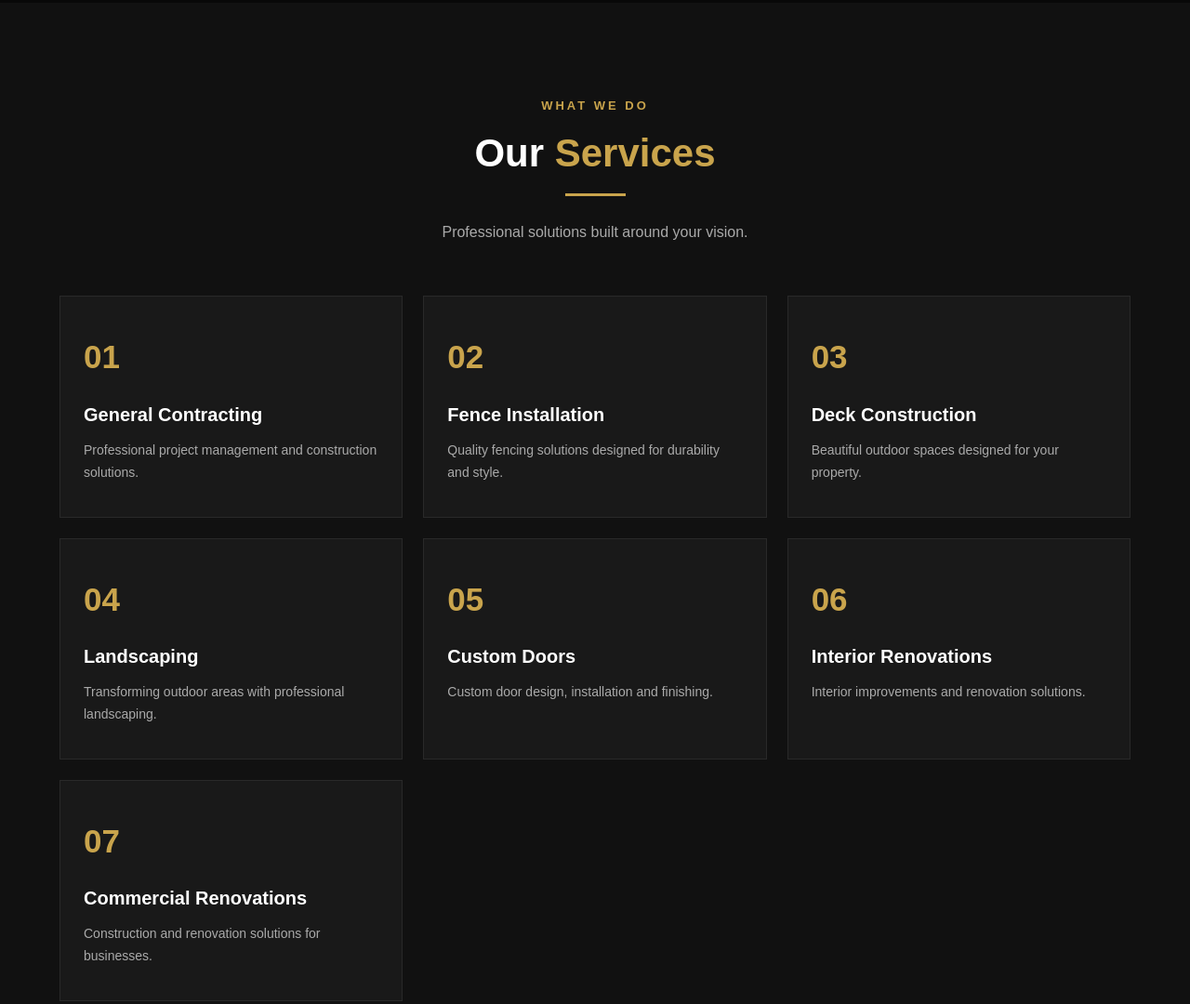
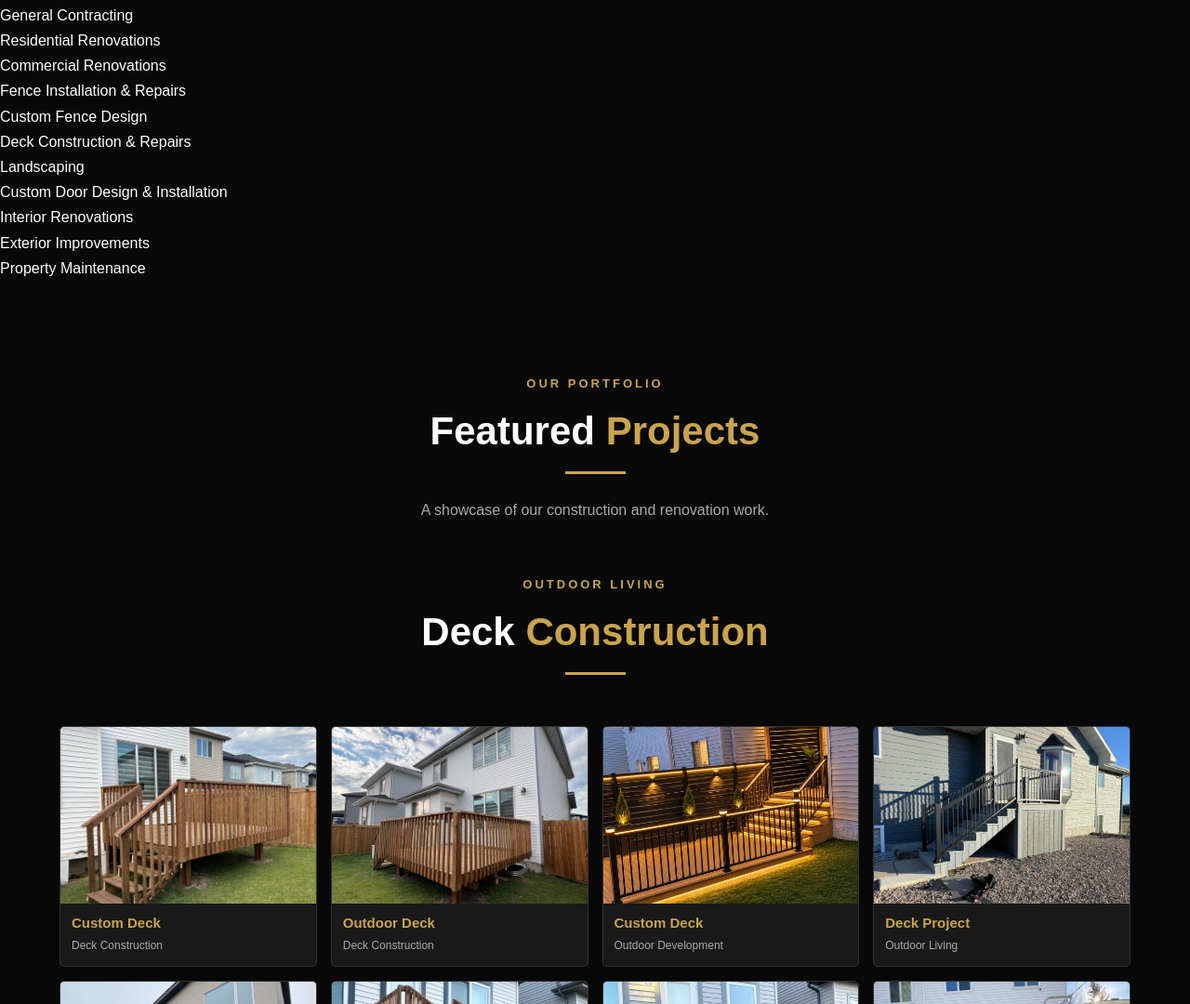
Before and after one commit to harmandhilwan4412-dotcom/hustler-brothers-website, a plain HTML site: page index.html in a window 1280 px wide. Shown: the part 1288-2368 px from the top of the page at 93% size. Drawn offline with Linux system fonts and the light colour scheme.

```diff
--- a/index.html
+++ b/index.html
@@ -122,74 +122,31 @@
 
 
     <!-- SERVICES SECTION -->
-    <section class="services section-padding" id="services">
 
-        <div class="container">
+<div class="services-list">
 
-            <div class="section-heading">
+    <ul>
+        <li>General Contracting</li>
+        <li>Residential Renovations</li>
+        <li>Commercial Renovations</li>
+        <li>Fence Installation & Repairs</li>
+        <li>Custom Fence Design</li>
+        <li>Deck Construction & Repairs</li>
+        <li>Landscaping</li>
+        <li>Custom Door Design & Installation</li>
+        <li>Interior Renovations</li>
+        <li>Exterior Improvements</li>
+        <li>Property Maintenance</li>
+    </ul>
 
-                <p class="gold-text">WHAT WE DO</p>
+</div>
 
-                <h2>Our <span>Services</span></h2>
+</div>
 
-                <p>
-                    Professional solutions built around your vision.
-                </p>
-
-            </div>
-
-            <div class="service-grid">
-
-                <div class="service-card">
-                    <div class="service-icon">01</div>
-                    <h3>General Contracting</h3>
-                    <p>Professional project management and construction solutions.</p>
-                </div>
-
-                <div class="service-card">
-                    <div class="service-icon">02</div>
-                    <h3>Fence Installation</h3>
-                    <p>Quality fencing solutions designed for durability and style.</p>
-                </div>
-
-                <div class="service-card">
-                    <div class="service-icon">03</div>
-                    <h3>Deck Construction</h3>
-                    <p>Beautiful outdoor spaces designed for your property.</p>
-                </div>
-
-                <div class="service-card">
-                    <div class="service-icon">04</div>
-                    <h3>Landscaping</h3>
-                    <p>Transforming outdoor areas with professional landscaping.</p>
-                </div>
-
-                <div class="service-card">
-                    <div class="service-icon">05</div>
-                    <h3>Custom Doors</h3>
-                    <p>Custom door design, installation and finishing.</p>
-                </div>
-
-                <div class="service-card">
-                    <div class="service-icon">06</div>
-                    <h3>Interior Renovations</h3>
-                    <p>Interior improvements and renovation solutions.</p>
-                </div>
-
-                <div class="service-card">
-                    <div class="service-icon">07</div>
-                    <h3>Commercial Renovations</h3>
-                    <p>Construction and renovation solutions for businesses.</p>
-                </div>
-
-            </div>
-
-        </div>
-
-    </section>
+</section>
 
 
-    <!-- PROJECTS / PORTFOLIO SECTION -->
+<!-- PROJECTS / PORTFOLIO SECTION -->
     <section class="projects section-padding" id="projects">
 
         <div class="container">
```
